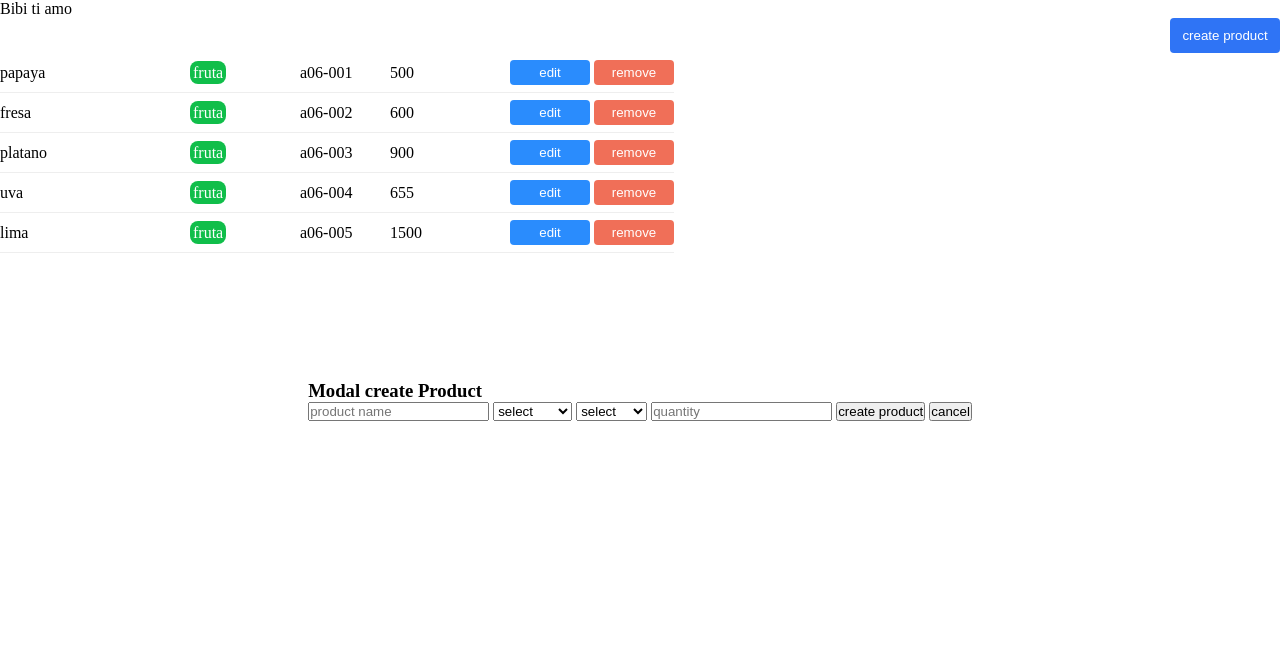
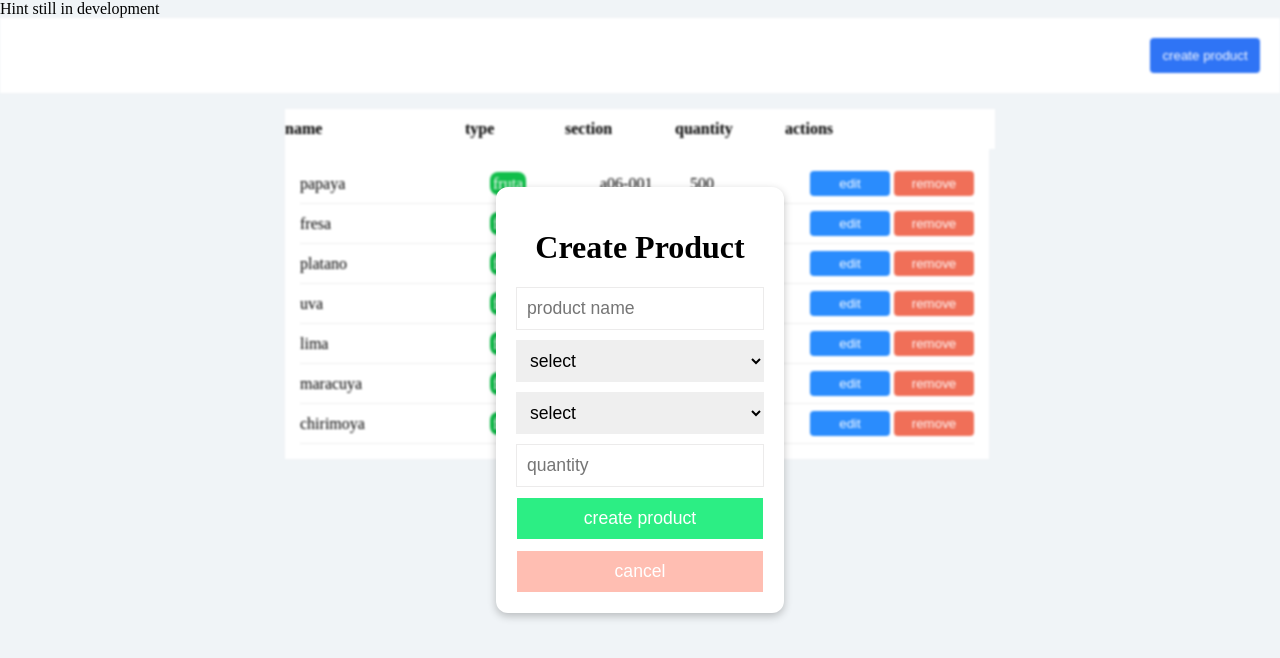
Before and after one commit to Cydonianllama/jsvanilla-dashboard-1, a plain HTML site: page index.html in a window 1280 px wide. Both pictures are taken after a click on the button "create product". Drawn offline with Linux system fonts and the light colour scheme.

Commit message:
styles implemented

```diff
--- a/app.js
+++ b/app.js
@@ -94,7 +94,7 @@ class Hint {
     getTemplate(){
         let div = document.createElement('div')
         let template = `
-            <span>Bibi ti amo</span>
+            <span>Hint still in development</span>
         `
         div.innerHTML = template
         return div
@@ -146,6 +146,11 @@ class ModalEdit {
             }
         }
 
+        const removeBlur = () => {
+            const content = document.getElementById('content-dash')
+            content.style.filter = 'blur(0)'
+        }
+
         const btnEdit = document.getElementById('btn-modal-proccess-edit')
         btnEdit.addEventListener('click',(e)=>{
 
@@ -165,14 +170,16 @@ class ModalEdit {
 
             this.currentComponent.updateComponent(object)
 
+            removeBlur()
             closeModal()
+            e.preventDefault()
 
-            e.preventDefault()
         })
 
         const btnCancel = document.getElementById('btn-edit-cancel')
         btnCancel.addEventListener('click',(e)=>{
             closeModal()
+            removeBlur()
             e.preventDefault()
         })
     }
@@ -182,8 +189,7 @@ class ModalEdit {
         div.classList.add('modal-edit')
         div.classList.add('modal-close')
         let template = `
-            <h3>modal edit</h3>
-            <h3>Modal create Product</h3>
+            <h3>Edit product </h3>
             <form id = "form-edit-product" >
                 <input name = "edit-input-product-name" type="text" placeholder="product name" />
                 <select name = "edit-select-type" id="modal-create-select-type">
@@ -200,8 +206,7 @@ class ModalEdit {
                     <option>a06-004</option>
                     <option>a06-005</option>
                 </select>
-                <input name = "edit-quantity" type="number" placeholder="quantity" />
-
+                <input type="number" name = "edit-quantity" placeholder="quantity" />
                 <button type = "button" id="btn-modal-proccess-edit">edit product</button>
                 <button type = "button" id = "btn-edit-cancel" >cancel</button>
             </form>
@@ -248,6 +253,11 @@ class ModalCreateProduct {
             }
         }
 
+        const removeBlur = () =>{
+            const content = document.getElementById('content-dash')
+            content.style.filter = 'blur(0)'
+        }
+
         const resetForm = () => {
             formCreateProduct.reset()
         }
@@ -277,6 +287,7 @@ class ModalCreateProduct {
         const appendRowInTable = () => {
             const container = document.getElementById('table-product')
             let component = new this.componentClass()
+            component.attach(modalEdit)
             component.setData(this.dataCreated)
             component.render(container)
 
@@ -300,6 +311,7 @@ class ModalCreateProduct {
 
             resetForm()
             closeModal()
+            removeBlur()
             appendRowInTable()
 
             e.preventDefault()
@@ -308,6 +320,7 @@ class ModalCreateProduct {
         const btnCancel = document.getElementById('btn-create-cancel')
         btnCancel.addEventListener('click',(e)=>{
             closeModal()
+            removeBlur()
             e.preventDefault()
         })
 
@@ -319,7 +332,7 @@ class ModalCreateProduct {
         div.classList.add('modal-create-product')
         div.classList.add('modal-close')
         let template = `
-            <h3>Modal create Product</h3>
+            <h3>Create Product</h3>
             <form id = "form-create-product" >
                 <input name = "create-input-product-name" type="text" placeholder="product name" />
                 <select name = "create-select-type" id="modal-create-select-type">
@@ -330,9 +343,11 @@ class ModalCreateProduct {
                 </select>
                 <select name = "create-select-section" id="modal-create-select-section">
                     <option>select</option>
-                    <option>a06-101</option>
-                    <option>a06-102</option>
-                    <option>a06-103</option>
+                    <option>a06-001</option>
+                    <option>a06-002</option>
+                    <option>a06-003</option>
+                    <option>a06-004</option>
+                    <option>a06-005</option>
                 </select>
                 <input name = "create-quantity" type="number" placeholder="quantity" />
 
@@ -384,6 +399,11 @@ class ProductRow {
         let component = this.currentComponent
         const {id} = this.data
 
+        const blur = () => {
+            const content = document.getElementById('content-dash')
+            content.style.filter = 'blur(1px)'
+        }
+
         const btnRemove = component.querySelector('.btn-remove-product')
         btnRemove.addEventListener('click',(e)=>{
             let response = productService.deleteProduct(id)
@@ -403,6 +423,7 @@ class ProductRow {
                 modalContainer.classList.add('container-modal-activate')
             }
 
+            blur()
             this.notify()
 
             e.preventDefault()
@@ -454,16 +475,16 @@ class ProductRow {
         let component = this.currentComponent
         let rowData = component.querySelector('.row-data')
         let newFragment = `
-            <div>
+            <div class="container-row-product-name">
                 <span class="row-product-name">${name}</span>
             </div>
-            <div>
+            <div class="container-row-product-type">
                 <span class="row-product-type">${type}</span>
             </div>
-            <div>
+            <div class="container-row-product-section">
                 <span class="row-product-section">${idSection}</span>
             </div>
-            <div>
+            <div class="container-row-product-quantity">
                 <span class="row-product-quantity">${quantity}</span>
             </div>
         `
@@ -488,7 +509,17 @@ class TableProduct {
 
     getTemplate(){
         let div = document.createElement('div')
-        let template = `<div id = "table-product"></div>`
+        div.classList.add('table-wrapper')
+        let template = `
+            <div class = "rw-container">
+                <div class = "rw-1">name</div>
+                <div class = "rw-2">type</div>
+                <div class = "rw-3">section</div>
+                <div class = "rw-4">quantity</div>
+                <div class = "rw-5">actions</div>
+            </div>
+            <div id = "table-product"></div>
+        `
         div.innerHTML = template
         return div
     }
@@ -539,6 +570,8 @@ class Dashboard {
 
         btnCreate.addEventListener('click',(e)=>{
 
+            const content = document.getElementById('content-dash')
+            content.style.filter = 'blur(1px)'
             const modalContainer = document.getElementById('modal')
             modalContainer.classList.add('container-modal-activate')
 
@@ -558,10 +591,12 @@ class Dashboard {
         let template = `
             <div id = "hint"></div>
             <div id = "modal"></div>
-            <div class = "dashboard-actions-container">
-                <button id = "dashboard-btn-create-product" > create product </button>
+            <div id = "content-dash">
+                <div class = "dashboard-actions-container">
+                    <button id = "dashboard-btn-create-product" > create product </button>
+                </div>
+                <div id = "dashboard"><div>
             </div>
-            <div id = "dashboard"><div>
         `
         div.innerHTML = template
         return div
--- a/data.js
+++ b/data.js
@@ -33,6 +33,20 @@ const products = [
         type: 'fruta',
         idSection: 'a06-005',
         quantity: 1500
+    },
+    {
+        id: 'product-6',
+        name: 'maracuya',
+        type: 'fruta',
+        idSection: 'a06-005',
+        quantity: 545
+    },
+    {
+        id: 'product-7',
+        name: 'chirimoya',
+        type: 'fruta',
+        idSection: 'a06-001',
+        quantity: 1220
     }
 ]
 
--- a/styles.css
+++ b/styles.css
@@ -2,6 +2,9 @@
     margin: 0;
     padding: 0;
     box-sizing: border-box;
+}
+main{
+    background-color: #f0f4f7;
 }
 .row-product{
     position: relative;
@@ -19,13 +22,35 @@
     display: flex;
     gap: 10px;
 }
+.rw-container{
+    user-select: none;
+    font-size: 1rem;
+    font-weight: 600;
+    display: flex;
+    width: max-content;
+    background-color: white;
+}
 .container-row-product-name{
     width: 180px;
     display: block;
 }
+.rw-1{
+    width: 180px;
+    display: flex;
+    justify-content: flex-start;
+    align-items: center;
+    height: 40px;
+}
 .container-row-product-type{
     width: 100px;
     display: block;
+}
+.rw-2{
+    width: 100px;
+    display: flex;
+    justify-content: flex-start;
+    align-items: center;
+    height: 40px;
 }
 .row-product-type{
     padding: 3px;
@@ -37,9 +62,30 @@
     width: 80px;
     display: block;
 }
+.rw-3{
+    width: 110px;
+    display: flex;
+    justify-content: flex-start;
+    align-items: center;
+    height: 40px;
+}
 .container-row-product-quantity{
     width: 70px;
     display: block;
+}
+.rw-4{
+    width: 110px;
+    display: flex;
+    justify-content: flex-start;
+    align-items: center;
+    height: 40px;
+}
+.rw-5{
+    display: flex;
+    justify-content: flex-start;
+    align-items: center;
+    height: 40px;
+    width: 210px;
 }
 .row-products-actions button{
     cursor: pointer;
@@ -65,12 +111,21 @@
 }
 #table-product{
     width: max-content;
+    background-color: white;
+    padding: 15px;
 }
 
-
+#dashboard{
+    width: 100%;
+    display: flex;
+    justify-content: center;
+}
 .dashboard-actions-container{
     display: flex;
     justify-content: flex-end;
+    background-color: white;
+    padding: 20px;
+    margin-bottom: 1rem;
 }
 .dashboard-actions-container button{
     cursor: pointer;
@@ -101,7 +156,7 @@
     display: flex;
     justify-content: center;
     align-items: center;
-    z-index: -1;
+    z-index: -5;
 }
 .container-modal-activate{
     z-index: 500 !important;
@@ -113,8 +168,124 @@
     display: none;
 } */
 .modal-open{
-    display: block;
+    height: max-content;
+    transition: all 0.6s ease-in-out ;
+    opacity: 1;
+    z-index: 51 !important;
+    visibility: visible;
+    display: flex !important;
 }
 .modal-close{
-    display: none;
+    transition: all 0.6s ease-in-out ;
+    height: 0;
+    opacity: 0;
+    z-index: 50 !important;
+    background-color: red;
+    visibility: visible;
 }
+
+
+.modal-edit{
+    position: absolute;
+    z-index: 50;
+    display: flex;
+    flex-direction: column;
+    background-color: white;
+    padding: 20px;
+    border-radius: 12px;
+    transition: all 0.6s ease-in-out ;
+}
+.modal-edit form{
+    display: flex;
+    flex-direction: column;
+    gap: 10px;
+}
+
+
+.modal-create-product{
+    background-color: white;
+    padding: 20px;
+    position: absolute;
+    z-index: 50;
+    display: flex;
+    flex-direction: column;
+    transition: all 0.6s ease-in-out ;
+    border-radius: 12px;
+    box-shadow: rgba(0, 0, 0, 0.24) 0px 3px 8px;
+}
+.modal-create-product form{
+    display: flex;
+    flex-direction: column;
+    gap: 10px;
+}
+
+#modal div > form > input {
+    font-size: 1.1rem;
+    padding: 10px;
+    border: 1px solid rgb(236, 235, 235);
+}
+#modal div > form > input:focus{
+    outline: 2px solid rgba(134, 255, 35, 0.384);
+}
+#modal div > form > select{
+    font-size: 1.1rem;
+    border: none;
+    padding: 10px;
+}
+#modal div > form > select:focus{
+    outline: 2px solid rgba(134, 255, 35, 0.384);
+}
+#modal div h3{
+    height: 80px;
+    display: flex;
+    justify-content: center;
+    align-items: center;
+    font-size: 2rem;
+}
+#modal div > form > button{
+    font-size: 1.1rem;
+    border: 1px solid white;
+    padding: 10px;
+    cursor: pointer;
+}
+
+#btn-create-product{
+    background-color: rgb(44, 238, 132);
+    color: white;
+}
+#btn-create-product:hover{
+    background-color: rgb(17, 199, 99);
+}
+#btn-create-product:focus{
+    border: 1px solid black;
+}
+#btn-create-cancel{
+    background-color: #ffbeb2;
+    color: white;
+}
+#btn-create-cancel:hover{
+    background-color: rgb(245, 112, 88);
+}
+#btn-create-cancel:focus{
+    border: 1px solid black;
+}
+#btn-modal-proccess-edit{
+    background-color: rgb(0, 119, 255);
+    color: white;
+}
+#btn-modal-proccess-edit:focus{
+    border: 1px solid black;
+}
+#btn-modal-proccess-edit:hover{
+    background-color: rgb(12, 95, 190);
+}
+#btn-edit-cancel{
+    background-color: rgb(214, 46, 40);
+    color: white;
+}
+#btn-edit-cancel:hover{
+    background-color: rgb(173, 17, 12);
+}
+#btn-edit-cancel:focus{
+    border: 1px solid black;
+}
```
